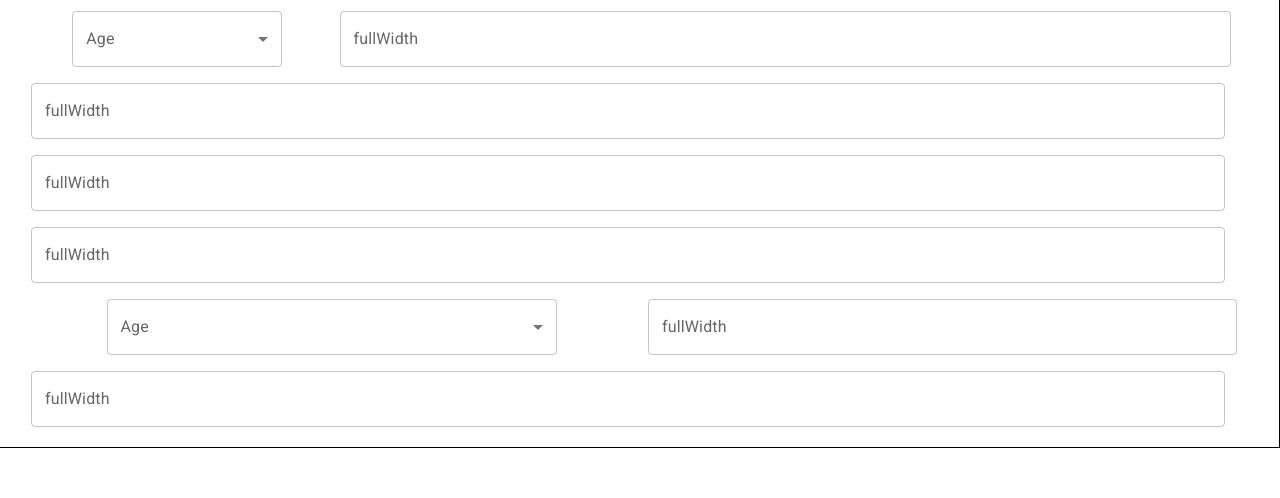
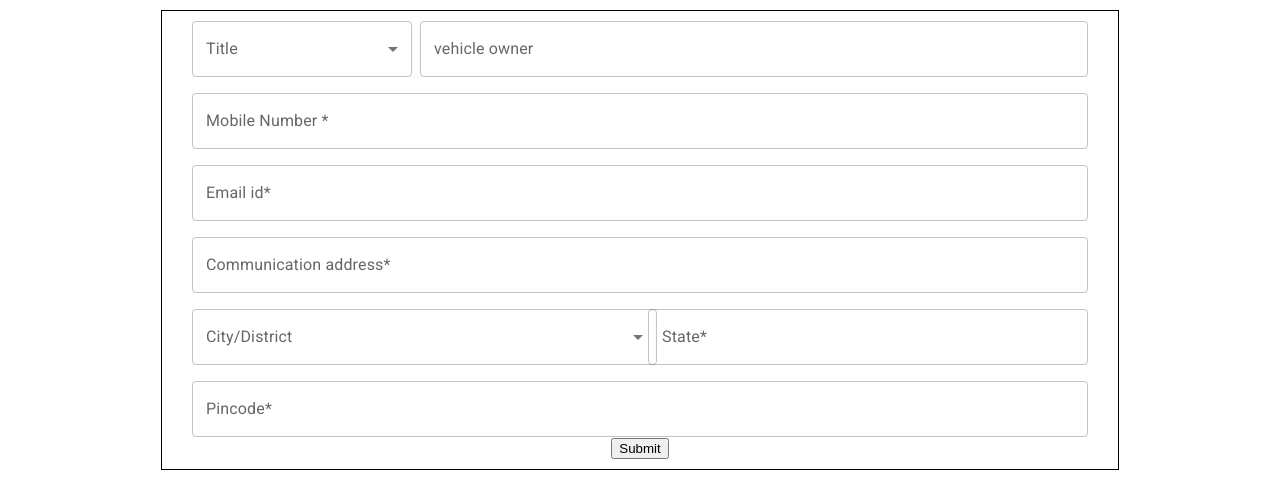
Before and after one commit to ShashankSKB/policyBazaar, a React (Create React App) app in the folder policy_clone/: page / in a window 1280 px wide. Shown: the top 498 px of the page. Built offline with nearby package versions, Linux system fonts and the light colour scheme.

Commit message:
basic validation logic done

```diff
--- a/policy_clone/src/components/proposols/proposal1.jsx
+++ b/policy_clone/src/components/proposols/proposal1.jsx
@@ -1,55 +1,98 @@
-import Box from '@mui/material/Box';
-
-import Input from '@mui/material/Input';
-
-import { useState ,useEffect} from 'react';
 import { Inputselectbox } from '../util/selectbox';
 import { NormalText } from '../util/normaltext';
 import { Inputerror } from '../util/inputerror';
 import Grid from '@mui/material/Grid';
 import * as React from 'react';
-import "./proposol.css"
-import { margin } from '@mui/system';
+import "./proposol.css";
+import TextField from '@mui/material/TextField';
+import { useState } from 'react';
+
 function Proposal1()
 {
+    const [owner,setOwner]=useState("");
+    const [errorMessage,setErrorMessage]=useState("")
+
+
+    const handleChange=(e)=>{
+        console.log(e.target.value,e.target.name)
+        setOwner(e.target.value);
+    }
+
+    const handlesubmit=(e)=>{
+
+        e.preventDefault();
+        if(owner=="")
+        {
+            setErrorMessage("error")
+            console.log("errorMessage",errorMessage)
+        }
+        else{
+            setErrorMessage("")
+        }
+    }
+
+
+    // React.useEffect(() => {
+    //     // Set empty erroMessage only if text is less than MAX_LENGTH
+    //     // and errorMessage is not empty.
+    //     // avoids setting empty errorMessage if the errorMessage is already empty
+    //     if ( errorMessage=="error") {
+    //       setErrorMessage("");
+    //     }
+    //   }, [owner, errorMessage]);
 
 
     return (
-        <div>
-            {/* <Inputselectbox></Inputselectbox>
-            <NormalText></NormalText>
-            <Inputerror></Inputerror> */}
-             <Grid container spacing={2} className='gridparent-skb'>
+        <div className='gridparent-skb'>
+            <form onSubmit={(e)=>handlesubmit(e)}>
+
+
+             <Grid container spacing={2} >
+
              <Grid item xs={6} md={3}>
-             <Inputselectbox width={210}></Inputselectbox>
+             <Inputselectbox width={220} label="Title" value1="Mr" value2="Ms" ></Inputselectbox>
              </Grid>
-            <Grid item xs={6} md={9} className='component-pad-skb'>
-            <NormalText></NormalText>
+
+            <Grid item xs={6} md={9} >
+             <TextField
+             error={errorMessage == "error"}
+                id="fullWidth"
+                fullWidth label="vehicle owner"
+                name='Owner'
+                onChange={(e)=>handleChange(e)}
+                // helperText={errorMessage}
+                />
             </Grid>
 
-            <Grid item xs={6} md={12} className='component-pad-skb'>
-            <NormalText></NormalText>
+            <Grid item xs={6} md={12} >
+            <NormalText label="Mobile Number *"></NormalText>
             </Grid>
-            <Grid item xs={6} md={12} className='component-pad-skb'>
-            <NormalText></NormalText>
+
+            <Grid item xs={6} md={12} >
+            <NormalText label="Email id*"></NormalText>
             </Grid>
-            <Grid item xs={6} md={12} className='component-pad-skb'>
-            <NormalText></NormalText>
+            <Grid item xs={6} md={12} >
+            <NormalText label="Communication address*"></NormalText>
             </Grid>
 
 
             <Grid item xs={6} md={6}>
-             <Inputselectbox  width={450}></Inputselectbox>
+             <Inputselectbox  width={465} label="City/District"></Inputselectbox>
              </Grid>
-            <Grid item xs={6} md={6} className='component-pad-skb'>
-            <NormalText></NormalText>
+            <Grid item xs={6} md={6} >
+            <NormalText label="State*"></NormalText>
             </Grid>
 
 
-            <Grid item xs={6} md={12} className='component-pad-skb'>
-            <NormalText></NormalText>
+            <Grid item xs={6} md={12} >
+            <NormalText label="Pincode*"></NormalText>
             </Grid>
              </Grid>
+
+
+            <input type="submit"></input>
+
+             </form>
 
         </div>
     )
--- a/policy_clone/src/components/proposols/proposol.css
+++ b/policy_clone/src/components/proposols/proposol.css
@@ -2,9 +2,9 @@
     display: flex;
     width: 70%;
     justify-content: center;
-    margin: auto;
+    margin: 10px auto;
     border: 1px solid black;
-    padding: 10px 30px 20px 30px;
+    padding: 10px 30px;
 }
 
 .gridparent-skb label{
--- a/policy_clone/src/components/util/normaltext.jsx
+++ b/policy_clone/src/components/util/normaltext.jsx
@@ -1,7 +1,17 @@
 import TextField from '@mui/material/TextField';
 import Box from '@mui/material/Box';
-function NormalText()
+import { useState } from 'react';
+
+const MAX_LENGTH = 10;
+function NormalText({label,fieldname})
 {
+
+    const [owner,setOwner]=useState("");
+
+    const handleChange=(e)=>{
+
+        console.log(e.target.value)
+    }
 
     return (
         <div>
@@ -15,10 +25,16 @@ function NormalText()
 <Box
       sx={{
         // width: 500,
-        maxWidth: '98%',
+        // maxWidth: '98%',
       }}
     >
-      <TextField fullWidth label="fullWidth" id="fullWidth" />
+      <TextField
+       id="fullWidth"
+       error={fieldname >= MAX_LENGTH}
+       fullWidth label={label}
+
+
+       />
     </Box>
         </div>
     )
--- a/policy_clone/src/components/util/selectbox.jsx
+++ b/policy_clone/src/components/util/selectbox.jsx
@@ -4,7 +4,7 @@ import InputLabel from '@mui/material/InputLabel';
 import FormControl from '@mui/material/FormControl';
 import FormHelperText from '@mui/material/FormHelperText';
 import * as React from 'react';
-function Inputselectbox({width})
+function Inputselectbox({width,value1,value2,value3,label})
 {
 
     const [age, setAge] = React.useState('');
@@ -17,20 +17,20 @@ function Inputselectbox({width})
     return (
         <div>
             <FormControl sx={{ m: 0, minWidth: {width} }} >
-        <InputLabel id="demo-simple-select-disabled-label">Age</InputLabel>
+        <InputLabel id="demo-simple-select-disabled-label">{label}</InputLabel>
         <Select
           labelId="demo-simple-select-disabled-label"
           id="demo-simple-select-disabled"
           value={age}
-          label="Age"
+          label={label}
           onChange={handleChange2}
         >
           <MenuItem value="">
             <em>None</em>
           </MenuItem>
-          <MenuItem value={10}>Ten</MenuItem>
-          <MenuItem value={20}>Twenty</MenuItem>
-          <MenuItem value={30}>Thirty</MenuItem>
+          <MenuItem value={value1}>{value1}</MenuItem>
+          <MenuItem value={value2}>{value2}</MenuItem>
+          <MenuItem value={value3}>{value3}</MenuItem>
         </Select>
         {/* <FormHelperText>Disabled</FormHelperText> */}
       </FormControl>
```
